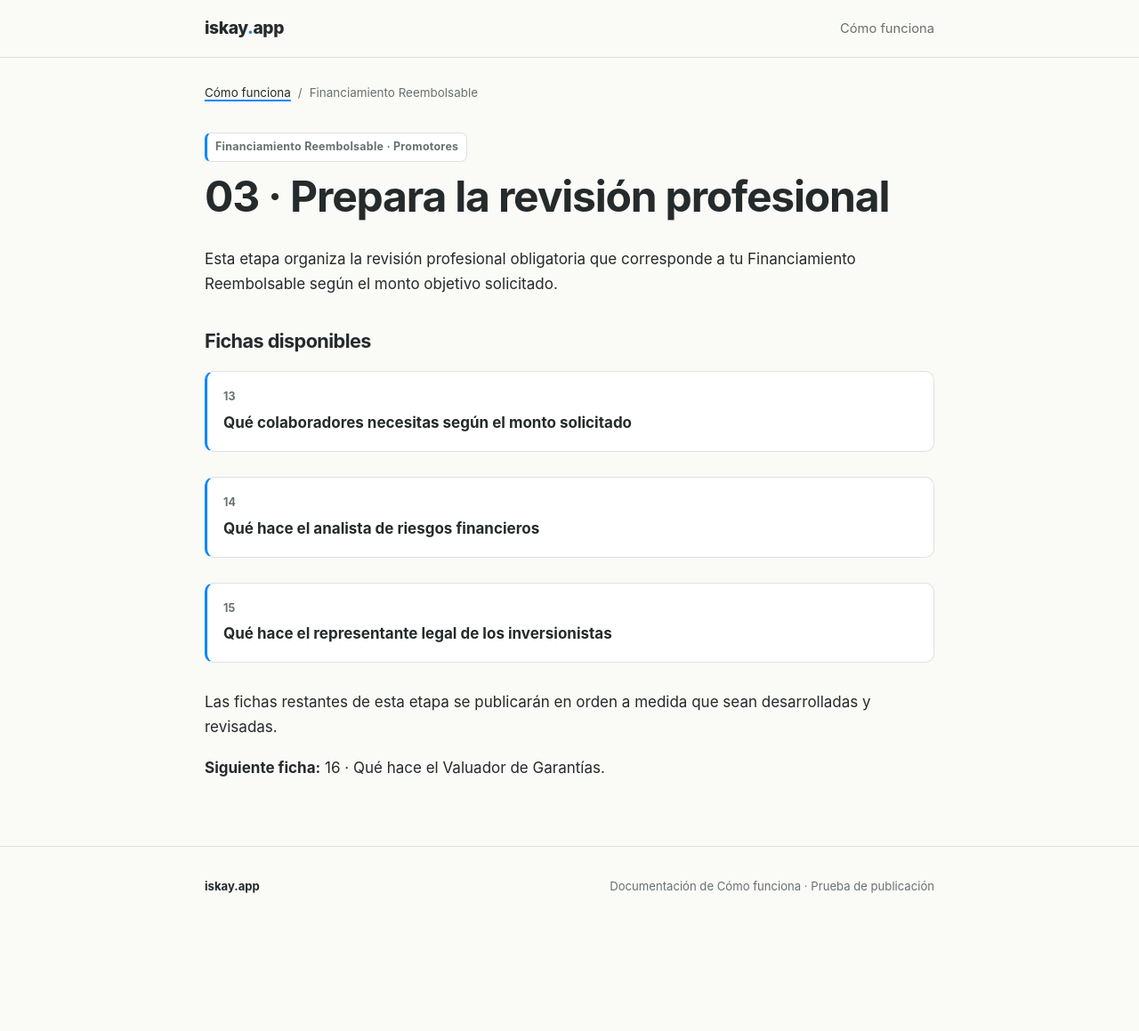
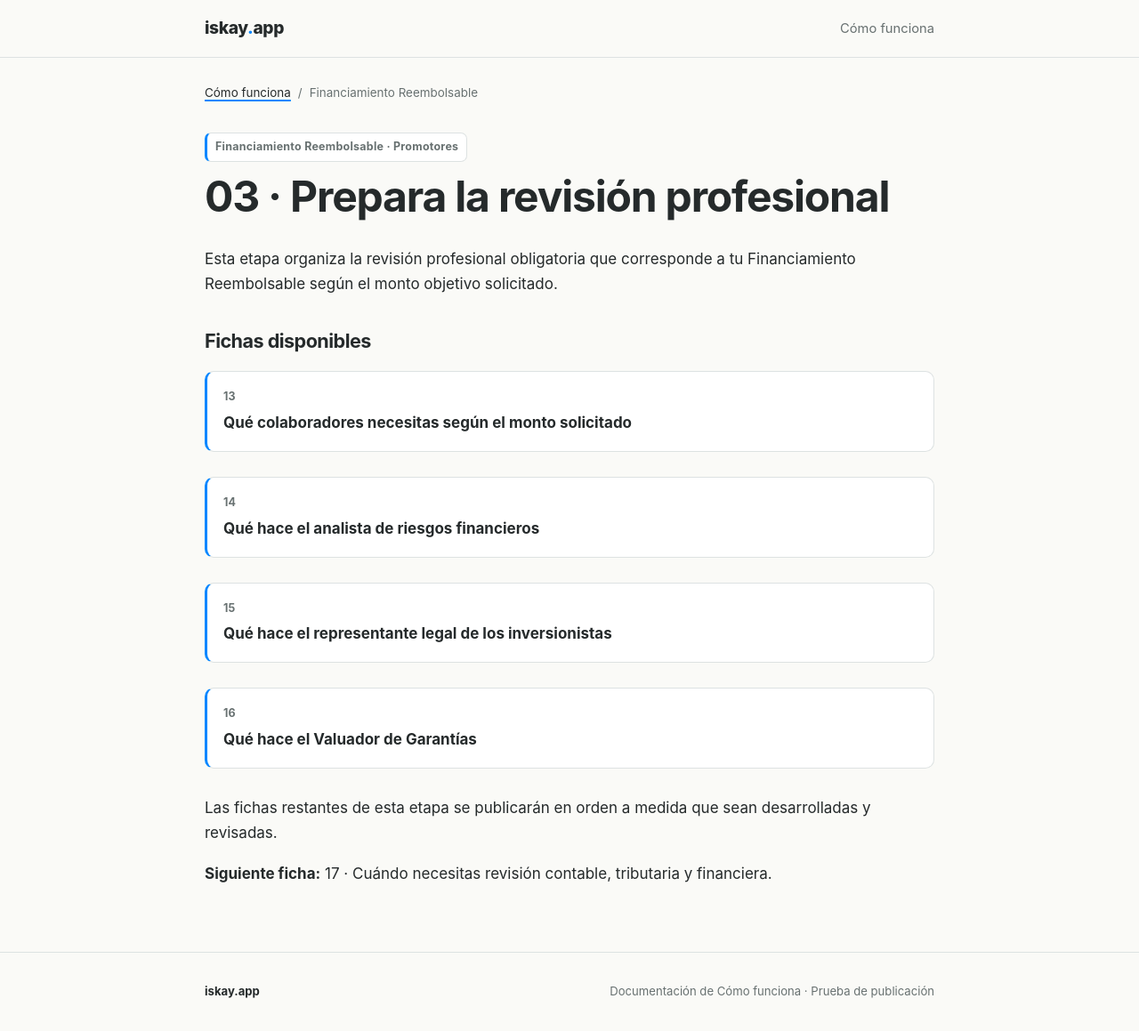
Before and after one commit to iskayApp/como-funciona, a Jekyll site: the page built from ideas/financiamiento-reembolsable/promotores/03-prepara-la-revision-profesional/index.md, in a window 1280 px wide and 1159 px high. Shown: the whole window at 89% size. Built offline with Jekyll 4.4.1, drawn with Linux system fonts in a browser that asks for light colours.

Commit message:
docs: actualizar indice etapa 03 con ficha 16

```diff
--- a/ideas/financiamiento-reembolsable/promotores/03-prepara-la-revision-profesional/index.md
+++ b/ideas/financiamiento-reembolsable/promotores/03-prepara-la-revision-profesional/index.md
@@ -17,8 +17,9 @@ Esta etapa organiza la revisión profesional obligatoria que corresponde a tu Fi
   <li><a href="{{ '/financiamiento-reembolsable/promotores/prepara-la-revision-profesional/que-colaboradores-necesitas-segun-el-monto-solicitado/' | relative_url }}"><span class="topic-number">13</span><strong>Qué colaboradores necesitas según el monto solicitado</strong></a></li>
   <li><a href="{{ '/financiamiento-reembolsable/promotores/prepara-la-revision-profesional/que-hace-el-analista-de-riesgos-financieros/' | relative_url }}"><span class="topic-number">14</span><strong>Qué hace el analista de riesgos financieros</strong></a></li>
   <li><a href="{{ '/financiamiento-reembolsable/promotores/prepara-la-revision-profesional/que-hace-el-representante-legal-de-los-inversionistas/' | relative_url }}"><span class="topic-number">15</span><strong>Qué hace el representante legal de los inversionistas</strong></a></li>
+  <li><a href="{{ '/financiamiento-reembolsable/promotores/prepara-la-revision-profesional/que-hace-el-valuador-de-garantias/' | relative_url }}"><span class="topic-number">16</span><strong>Qué hace el Valuador de Garantías</strong></a></li>
 </ul>
 
 Las fichas restantes de esta etapa se publicarán en orden a medida que sean desarrolladas y revisadas.
 
-**Siguiente ficha:** 16 · Qué hace el Valuador de Garantías.
+**Siguiente ficha:** 17 · Cuándo necesitas revisión contable, tributaria y financiera.
```
